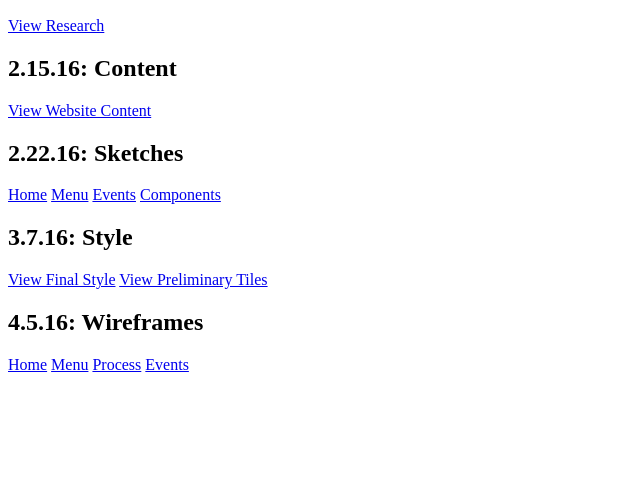
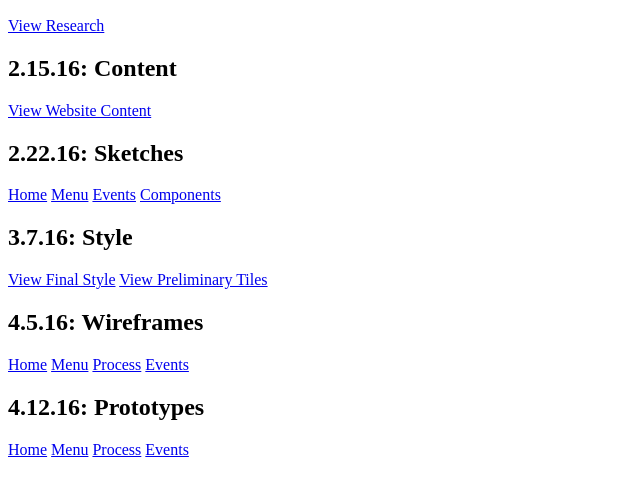
Before and after one commit to RachKozy/aroma, a plain HTML site: page index.html in a window 1280 px wide. Shown: the part 110-606 px from the top of the page, without its empty margins (0-640 px from the left). Drawn offline with Linux system fonts and the light colour scheme.

Commit message:
Added prototypes to index page

```diff
--- a/index.html
+++ b/index.html
@@ -26,5 +26,10 @@
     <a href="wireframes/menu.html">Menu</a>
     <a href="wireframes/process.html">Process</a>
     <a href="wireframes/events.html">Events</a>
+    <h2>4.12.16: Prototypes</h2>
+    <a href="prototypes/index.html">Home</a>
+    <a href="prototypes/menu.html">Menu</a>
+    <a href="prototypes/process.html">Process</a>
+    <a href="prototypes/events.html">Events</a>
   </body>
 </html>
```
